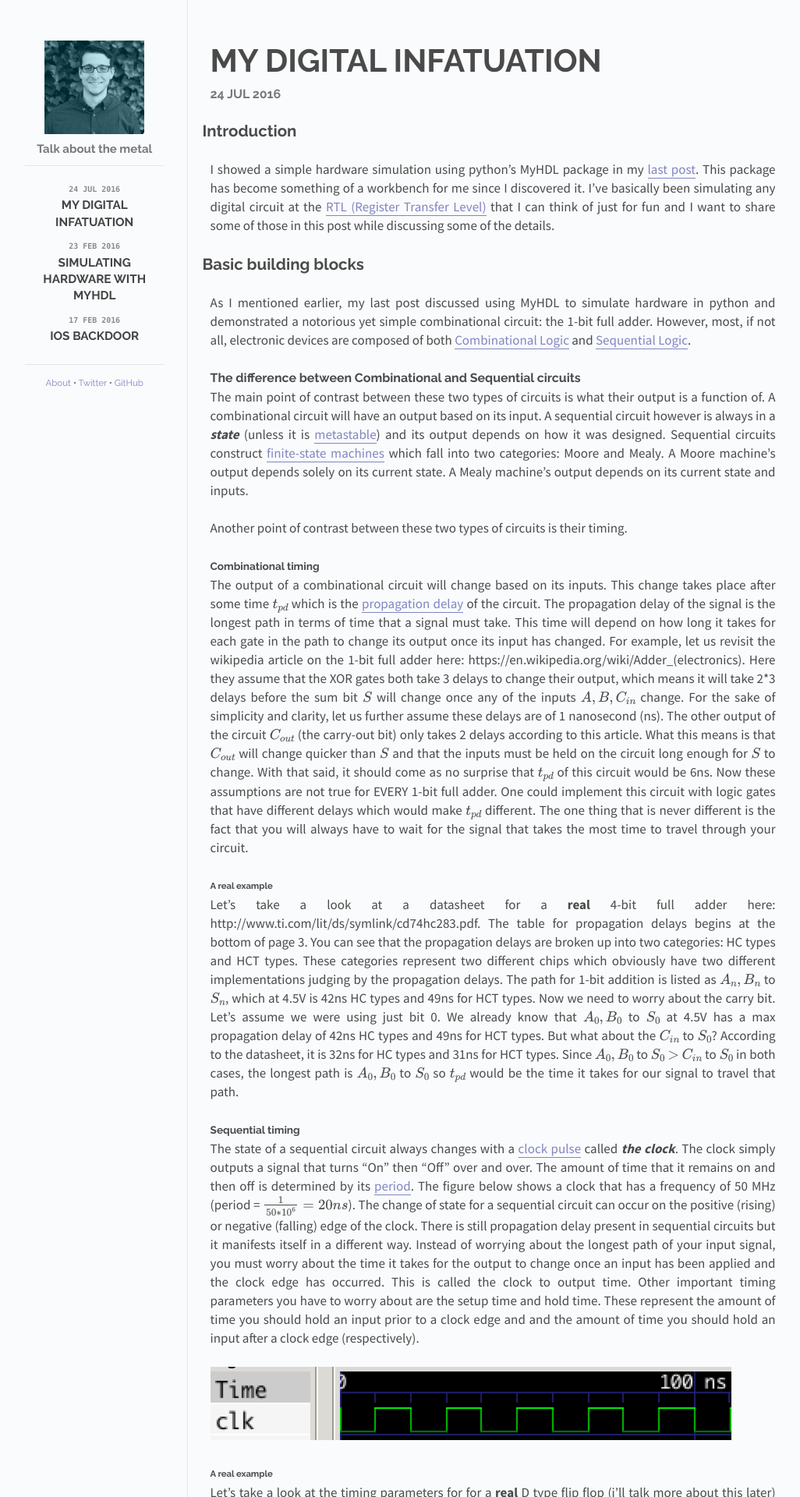
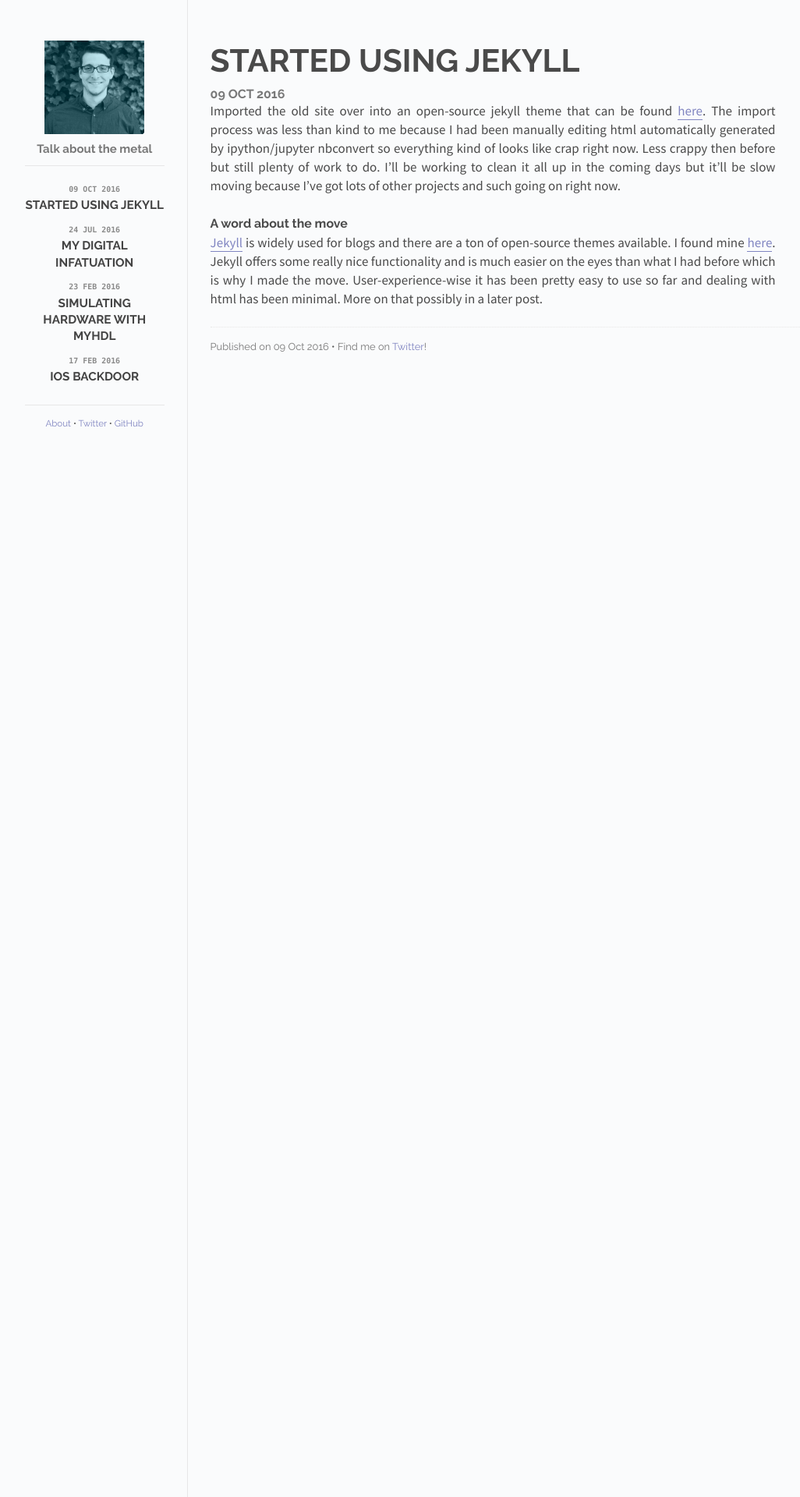
Before and after one commit to wrh2/wrh2.github.io, a Jekyll site: the page built from index.html, in a window 1280 px wide. Shown: the top 1920 px of the page at 78% size, without its empty margins (118-1144 px from the left). Built offline with Jekyll 4.4.1, drawn with Linux system fonts in a browser that asks for light colours; formulas are drawn with MathJax 3; some of the changed text lies outside the part shown.

Commit message:
added post to move about jekyll and did some cleaning on an older post

````diff
--- a/_posts/2016-07-24-my-digital-infatuation.md
+++ b/_posts/2016-07-24-my-digital-infatuation.md
@@ -26,7 +26,7 @@ A Mealy machine's output depends on its current state and inputs.
 
 Another point of contrast between these two types of circuits is their timing.
 
-#### Combinational timing
+### Combinational timing
 
 The output of a combinational circuit will change based on its inputs.
 This change takes place after some time $$t_{pd}$$ which is the [propagation delay](https://en.wikipedia.org/wiki/Propagation_delay#Electronics) of the circuit.
@@ -41,7 +41,7 @@ Now these assumptions are not true for EVERY 1-bit full adder.
 One could implement this circuit with logic gates that have different delays which would make $$t_{pd}$$ different.
 The one thing that is never different is the fact that you will always have to wait for the signal that takes the most time to travel through your circuit.
 
-##### A real example
+#### A real example
 
 Let's take a look at a datasheet for a **real** 4-bit full adder here: http://www.ti.com/lit/ds/symlink/cd74hc283.pdf.
 The table for propagation delays begins at the bottom of page 3.
@@ -54,7 +54,7 @@ We already know that $$A_{0}, B_{0}$$ to $$S_{0}$$ at 4.5V has a max propagation
 But what about the $$C_{in}$$ to $$S_{0}$$? According to the datasheet, it is 32ns for HC types and 31ns for HCT types.
 Since $$A_{0}, B_{0}$$ to $$S_{0}$$ $$>$$ $$C_{in}$$ to $$S_{0}$$ in both cases, the longest path is $$A_{0}, B_{0}$$ to $$S_{0}$$ so $$t_{pd}$$ would be the time it takes for our signal to travel that path.
 
-#### Sequential timing
+### Sequential timing
 
 The state of a sequential circuit always changes with a [clock pulse](https://en.wikipedia.org/wiki/Clock_signal) called ***the clock***.
 The clock simply outputs a signal that turns "On" then "Off" over and over.
@@ -68,7 +68,7 @@ These represent the amount of time you should hold an input prior to a clock edg
 
 ![A clock pulse with a period of 20ns (50 MHz)](../../../../../images/clock.png)
 
-##### A real example
+#### A real example
 
 Let's take a look at the timing parameters for for a **real** D type flip flop (i'll talk more about this later) here: http://www.ti.com/lit/ds/symlink/cd74hc74.pdf.
 Timing parameters that we should care about start at the bottom of page 4.
@@ -78,7 +78,7 @@ If you look closely, you can see that the HC types offer a range of voltages for
 The setup time and hold time for both types are the same at 4.5V (12ns and 3ns respectively).
 Their clock to output time is also the same at 4.5V (max of 35ns).
 
-### The Flip Flop
+## The Flip Flop
 
 The most basic element of a sequential circuit is always a flip flop.
 There are a few different types of flip flops: T, JK, and D.
@@ -86,7 +86,7 @@ The most used of these is easily the D Flip Flop.
 One look at the flip flops available from [Digi-Key](http://digi-key.com) -- the fourth largest electronic component distributor in North America -- confirms this fact. At the time of me writing this article, there were 2,372 different types of flip flops available. 2,219 were D flip flops, 152 were JK flip flops, and sadly only 1 was a T flip flop. See for yourself here: http://www.digikey.com/short/341mvp.
 Needless to say, I will not be wasting time on discussing JK or T flip flops in detail.
 
-#### D Flip Flops
+### D Flip Flops
 
 The D flip flop takes the input applied to it on some clock edge and makes it the next output.
 The T flip flop only changes its output when the input is high, and the JK flip flop (which has two inputs J,K) changes based on specific encodings of the inputs (for instance, J=1 and K=0 will make the output 1 while J=0 and K=1 will reset the flip flop). The simplicity of the D flip flop is probably what makes it the most used type of flip flop.
@@ -110,7 +110,7 @@ I will use the timing parameters from our **real** D flip flop example for these
 Lastly, I will make it such that the simulation will change the input to the flip flop on the rising edge of the clock.
 
 
-{% highlight python linenos %}
+```
 from myhdl import *
 
 def dff(q, d, clk):
@@ -168,12 +168,12 @@ def simulate(timesteps):
     sim.run(timesteps)
 
 simulate(500)
-{% endhighlight %}
+```
 
     <class 'myhdl._SuspendSimulation'>: Simulated 500 timesteps
 
 
-##### Results
+#### Results
 
 <img src="../../../../../images/dff_out.png" alt="Waveform output of D Flip Flop simulation" style="width: 750px;"/>
 
@@ -278,7 +278,7 @@ simulate(500)
     <class 'myhdl._SuspendSimulation'>: Simulated 500 timesteps
 
 
-##### Results
+#### Results
 
 <img src="../../../../../images/sr_out.png" alt="Waveform output of shift register simulation" style="width: 750px;"/>
 
@@ -286,11 +286,11 @@ As expected, the simulation shows that it takes 4 clock cycles for a bit to prop
 
 <img src="../../../../../images/sr_out2.png" alt="Waveform output of shift register simulation" style="width: 750px;"/>
 
-### More advanced examples
+## More advanced examples
 
 This section contains some more advanced examples that I have laid the foundation for but will leave largely unexplained.
 
-#### Linear Feedback Shift Registers (LFSR)
+### Linear Feedback Shift Registers (LFSR)
 
 A linear feedback shift register are a particular type of shift register that is commonly used for generating random numbers.
 Here's a really neat ipython notebook on the subject from one of the gentlmen at XESS Corp: https://github.com/xesscorp/CAT-Board/blob/master/tests/RNG_with_MyHDL.ipynb.
@@ -427,13 +427,12 @@ simulate(300)
     <class 'myhdl._SuspendSimulation'>: Simulated 300 timesteps
 
 
-#### Asynchronous Circuits
+## Asynchronous Circuits
 
 The circuits so far have all been synchronous which means that they use the same clock signal.
 The examples below are [asycnrhonous](https://en.wikipedia.org/wiki/Asynchronous_circuit) counters.
 
-##### 4-bit Asynchronous Up Counter
-
+### 4-bit Asynchronous Up Counter
 
 ```
 """
@@ -542,8 +541,7 @@ simulate(350)
     <class 'myhdl._SuspendSimulation'>: Simulated 350 timesteps
 
 
-##### 4-bit Asynchronous Down Counter
-
+### 4-bit Asynchronous Down Counter
 
 ```
 """
--- /dev/null
+++ b/_posts/2016-10-09-jekyll.md
@@ -0,0 +1,20 @@
+---
+layout: post
+title:  "Started using Jekyll"
+date:   2016-10-09 20:09:00
+categories: Hardware Simulation
+visible: 1
+---
+
+Imported the old site over into an open-source jekyll theme that can be found [here](https://github.com/the-development/flex).
+The import process was less than kind to me because I had been manually editing html automatically generated by ipython/jupyter nbconvert so everything kind of looks like crap right now.
+Less crappy then before but still plenty of work to do.
+I'll be working to clean it all up in the coming days but it'll be slow moving because I've got lots of other projects and such going on right now.
+
+### A word about the move
+
+[Jekyll](https://jekyllrb.com/) is widely used for blogs and there are a ton of open-source themes available.
+I found mine [here](https://github.com/jekyll/jekyll/wiki/Themes).
+Jekyll offers some really nice functionality and is much easier on the eyes than what I had before which is why I made the move.
+User-experience-wise it has been pretty easy to use so far and dealing with html has been minimal.
+More on that possibly in a later post.
````
Also changed, not shown: 5 other files.
